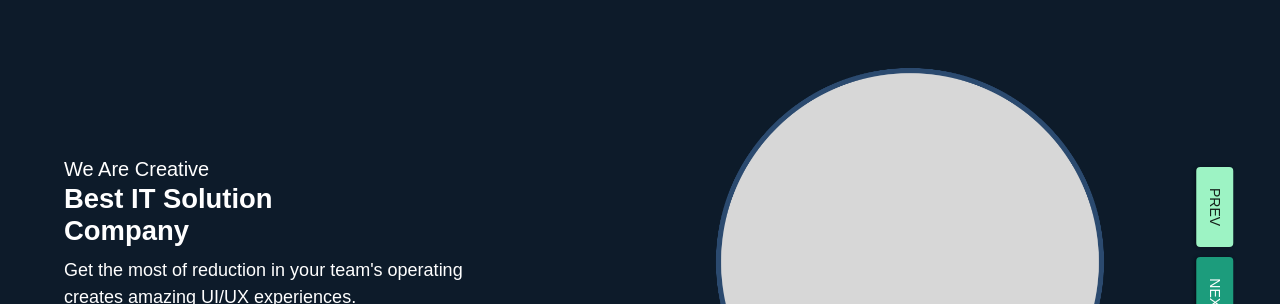
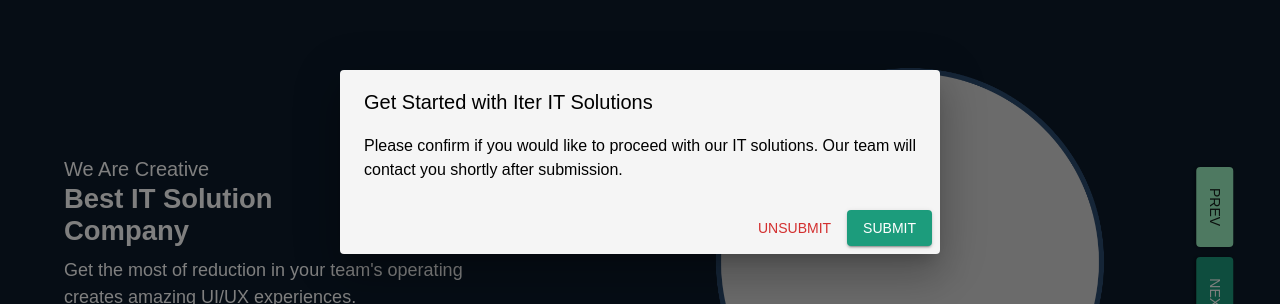
Before and after one commit to Grdgyyr/basic-website, a React (Vite) app: page / in a window 1280 px wide. Both pictures are taken after a click on the button "→ | GET TO START". Shown: the part 238-542 px from the top of the page. Built offline with nearby package versions, Linux system fonts and the light colour scheme; no server answers.

Commit message:
Added: temporary modal

```diff
--- a/src/components/appbar/AppBar.tsx
+++ b/src/components/appbar/AppBar.tsx
@@ -1,63 +1,68 @@
-import * as React from "react";
-import AppBar from "@mui/material/AppBar";
-import Box from "@mui/material/Box";
-import Toolbar from "@mui/material/Toolbar";
-import Typography from "@mui/material/Typography";
-import Button from "@mui/material/Button";
-import IconButton from "@mui/material/IconButton";
-import Menu from "@mui/material/Menu";
-import MenuItem from "@mui/material/MenuItem";
-import MenuIcon from "@mui/icons-material/Menu";
-import { styled } from "@mui/system";
+import * as React from 'react';
+import AppBar from '@mui/material/AppBar';
+import Box from '@mui/material/Box';
+import Toolbar from '@mui/material/Toolbar';
+import Button from '@mui/material/Button';
+import IconButton from '@mui/material/IconButton';
+import Menu from '@mui/material/Menu';
+import MenuItem from '@mui/material/MenuItem';
+import MenuIcon from '@mui/icons-material/Menu';
+import Dialog from '@mui/material/Dialog';
+import DialogActions from '@mui/material/DialogActions';
+import DialogContent from '@mui/material/DialogContent';
+import DialogContentText from '@mui/material/DialogContentText';
+import DialogTitle from '@mui/material/DialogTitle';
+import { styled } from '@mui/system';
 
 const pages = [
-  { name: "Slider", id: "section1" },
-  { name: "Features", id: "section2" },
-  { name: "About", id: "section3" },
-  { name: "Fun", id: "section4" },
-  { name: "Service", id: "section5" },
-  { name: "History", id: "section6" },
-  { name: "Portfolio", id: "section7" },
-  { name: "Contact", id: "section8" },
-  { name: "Brand", id: "section9" }
+  { name: 'Slider', id: 'section1' },
+  { name: 'Features', id: 'section2' },
+  { name: 'About', id: 'section3' },
+  { name: 'Fun', id: 'section4' },
+  { name: 'Service', id: 'section5' },
+  { name: 'History', id: 'section6' },
+  { name: 'Portfolio', id: 'section7' },
+  { name: 'Contact', id: 'section8' },
+  { name: 'Brand', id: 'section9' },
 ];
 
 const CustomAppBar = styled(AppBar)({
-  backgroundColor: "#16273a",
-  boxShadow: "0 2px 5px rgba(0, 0, 0, 0.1)",
-  padding: "15px 20px",
+  backgroundColor: '#16273a',
+  boxShadow: '0 2px 5px rgba(0, 0, 0, 0.1)',
+  padding: '15px 20px',
 });
 
 const CustomToolbar = styled(Toolbar)({
-  display: "flex",
-  justifyContent: "space-between",
+  display: 'flex',
+  justifyContent: 'space-between',
 });
 
 const NavBrand = styled('a')({
-  fontSize: "30px",
-  color: "white",
-  fontWeight: "normal",
-  textDecoration: "none",
-  display: "flex",
-  flexDirection: "column",
-  alignItems: "flex-start",
-  "& small": {
-    fontSize: "15px",
-    color: "text.secondary",
+  fontSize: '30px',
+  color: 'white',
+  fontWeight: 'normal',
+  textDecoration: 'none',
+  display: 'flex',
+  flexDirection: 'column',
+  alignItems: 'flex-start',
+  '& small': {
+    fontSize: '15px',
+    color: 'text.secondary',
   },
 });
 
 const NavLink = styled(Button)({
-  color: "white",
-  fontWeight: "bold",
-  margin: "0 12px",
-  "&:hover": {
-    color: "#4a90e2",
+  color: 'white',
+  fontWeight: 'bold',
+  margin: '0 12px',
+  '&:hover': {
+    color: '#4a90e2',
   },
 });
 
 function ResponsiveAppBar() {
   const [anchorElNav, setAnchorElNav] = React.useState<HTMLElement | null>(null);
+  const [openModal, setOpenModal] = React.useState(false);
 
   const handleOpenNavMenu = (event: React.MouseEvent<HTMLElement>) => {
     setAnchorElNav(event.currentTarget);
@@ -67,16 +72,35 @@
     setAnchorElNav(null);
   };
 
-  // 🔽 Function to scroll smoothly to a section
+  const handleOpenModal = () => {
+    setOpenModal(true);
+  };
+
+  const handleCloseModal = () => {
+    setOpenModal(false);
+  };
+
+  const handleSubmit = () => {
+    console.log('Form submitted');
+    handleCloseModal();
+  };
+
+  const handleUnsubmit = () => {
+    console.log('Form unsubmitted');
+    handleCloseModal();
+  };
+
+  // Function to scroll smoothly to a section
   const handleScrollToSection = (sectionId: string) => {
     const section = document.getElementById(sectionId);
     if (section) {
-      section.scrollIntoView({ behavior: "smooth", block: "start" });
+      section.scrollIntoView({ behavior: 'smooth', block: 'start' });
     }
     handleCloseNavMenu();
   };
 
   return (
+    <>
       <CustomAppBar position="fixed">
         <CustomToolbar>
           <NavBrand href="#">
@@ -85,28 +109,28 @@
           </NavBrand>
 
           {/* Desktop Navigation */}
-        <Box sx={{ display: { xs: "none", md: "flex" }, alignItems: "center" }}>
+          <Box sx={{ display: { xs: 'none', md: 'flex' }, alignItems: 'center' }}>
             {pages.map((page) => (
               <NavLink key={page.name} onClick={() => handleScrollToSection(page.id)}>
                 {page.name}
               </NavLink>
             ))}
-          <Button variant="contained" color="primary" sx={{ marginLeft: "16px" }}>
+            <Button variant="contained" color="primary" sx={{ marginLeft: '16px' }} onClick={handleOpenModal}>
               → | Get To Start
             </Button>
           </Box>
 
           {/* Mobile Navigation Menu */}
-        <Box sx={{ display: { xs: "flex", md: "none" } }}>
+          <Box sx={{ display: { xs: 'flex', md: 'none' } }}>
             <IconButton size="large" onClick={handleOpenNavMenu} color="inherit">
               <MenuIcon />
             </IconButton>
             <Menu
               id="menu-appbar"
               anchorEl={anchorElNav}
-            anchorOrigin={{ vertical: "bottom", horizontal: "left" }}
+              anchorOrigin={{ vertical: 'bottom', horizontal: 'left' }}
               keepMounted
-            transformOrigin={{ vertical: "top", horizontal: "left" }}
+              transformOrigin={{ vertical: 'top', horizontal: 'left' }}
               open={Boolean(anchorElNav)}
               onClose={handleCloseNavMenu}
             >
@@ -115,10 +139,42 @@
                   {page.name}
                 </MenuItem>
               ))}
+              <MenuItem onClick={handleOpenModal}>Get To Start</MenuItem>
             </Menu>
           </Box>
         </CustomToolbar>
       </CustomAppBar>
+
+      {/* Modal Dialog */}
+      <Dialog
+        open={openModal}
+        onClose={handleCloseModal}
+        aria-labelledby="start-dialog-title"
+        aria-describedby="start-dialog-description"
+        PaperProps={{
+          style: {
+            backgroundColor: 'whitesmoke',
+          },
+        }}
+      >
+        <DialogTitle id="start-dialog-title" style={{color:'black'}}>Get Started with Iter IT Solutions</DialogTitle>
+        <DialogContent>
+          <DialogContentText id="start-dialog-description" style={{color:'black'}}>
+            Please confirm if you would like to proceed with our IT solutions. Our team will contact you shortly after
+            submission.
+          </DialogContentText>
+          {/* You can add form fields here if needed */}
+        </DialogContent>
+        <DialogActions>
+          <Button onClick={handleUnsubmit} color="error">
+            Unsubmit
+          </Button>
+          <Button onClick={handleSubmit} variant="contained" color="primary">
+            Submit
+          </Button>
+        </DialogActions>
+      </Dialog>
+    </>
   );
 }
 
```
Lines whose indentation alone changed are shown as unchanged.
